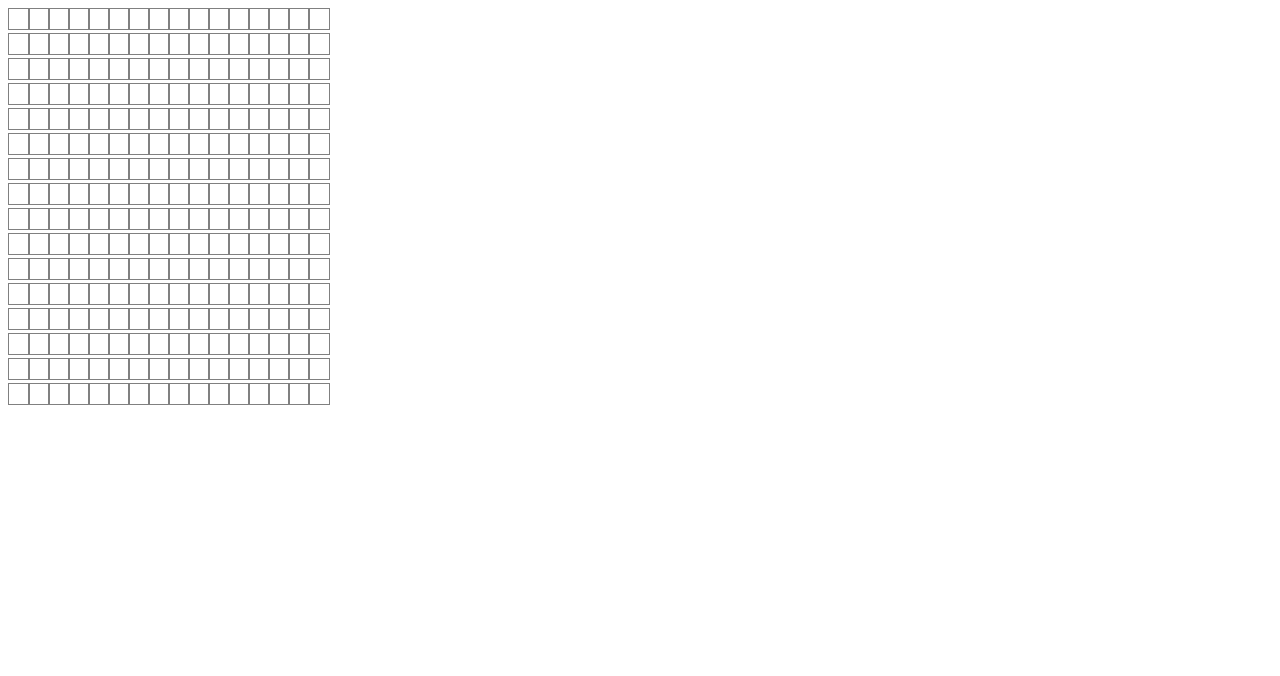
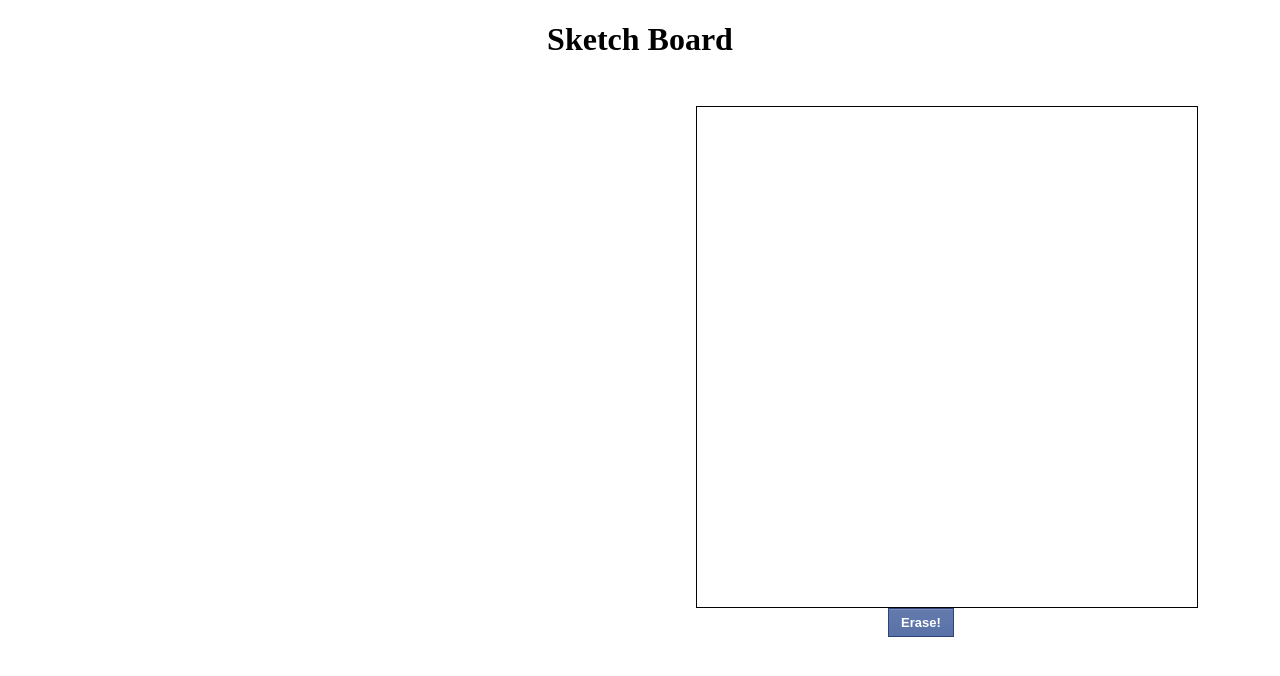
Before and after one commit to colonistz-1/etch-a-sketch, a plain HTML site: page index.html in a window 1280 px wide. Drawn offline with Linux system fonts and the light colour scheme.

Commit message:
added functional canvas board

```diff
--- a/index.css
+++ b/index.css
@@ -1,12 +1,48 @@
+#title{
+  display:flex;
+  justify-content: center;
+  align-items: center;
+}
+
 #grid {
   display: grid;
   grid-template-columns: repeat(16, 20px);
-  width: 400px;
-  height: 400px;
+  width: 500px;
+  height: 500px;
+  justify-content: center;
+  align-self: center;
+  margin-top: 3rem;
+  margin-left: 43rem;
+  border: 1px solid rgb(3, 3, 3);
 }
 
 .square {
   width: 20px;
   height: 20px;
-  border: 1px solid gray;
 }
+
+#erase{
+	box-shadow:inset 0px 1px 0px 0px #7a8eb9;
+	background:linear-gradient(to bottom, #637aad 5%, #5972a7 100%);
+	background-color:#637aad;
+	border:1px solid #314179;
+	display:inline-block;
+	cursor:pointer;
+	color:#ffffff;
+	font-family:Arial;
+	font-size:13px;
+	font-weight:bold;
+	padding:6px 12px;
+	text-decoration:none;
+  margin-left: 55rem;
+}
+
+#erase:hover{
+  background:linear-gradient(to bottom, #5972a7 5%, #637aad 100%);
+	background-color:#5972a7;
+}
+
+#erase:active{
+  position:relative;
+	top:1px;
+}
--- a/index.html
+++ b/index.html
@@ -9,8 +9,10 @@
     <title>Etch a Sketch</title>
 </head>
 <body>
-    <div id="grid">
-    </div>
+    <h1 id="title"> Sketch Board</h1>
+    <canvas id="grid">
+    </canvas>
+    <button id="erase"> Erase!</button>
     <script src="index.js" defer></script>
 </body>
 </html>
--- a/index.js
+++ b/index.js
@@ -1,11 +1,24 @@
 const grid = document.querySelector("#grid")
+const eraser = document.querySelector("#erase")
+ctx = grid.getContext("2d");
 
 function makeDivs(num) {
     for (let i = 0; i < num; i++){
         let cells = document.createElement('div');
         cells.classList.add("square");
+        cells.style.columnGap = "40px"
         grid.appendChild(cells);
         }
 }
+makeDivs(256);
 
-makeDivs(256);
+const drawing = (e) =>{
+    ctx.lineTo(e.offsetX, e.offsetY);
+    ctx.stroke();
+}
+
+grid.addEventListener("mousemove", drawing);
+
+eraser.addEventListener("click", ()=>{
+    ctx.clearRect(0,0, grid.width, grid.height);
+})
```
